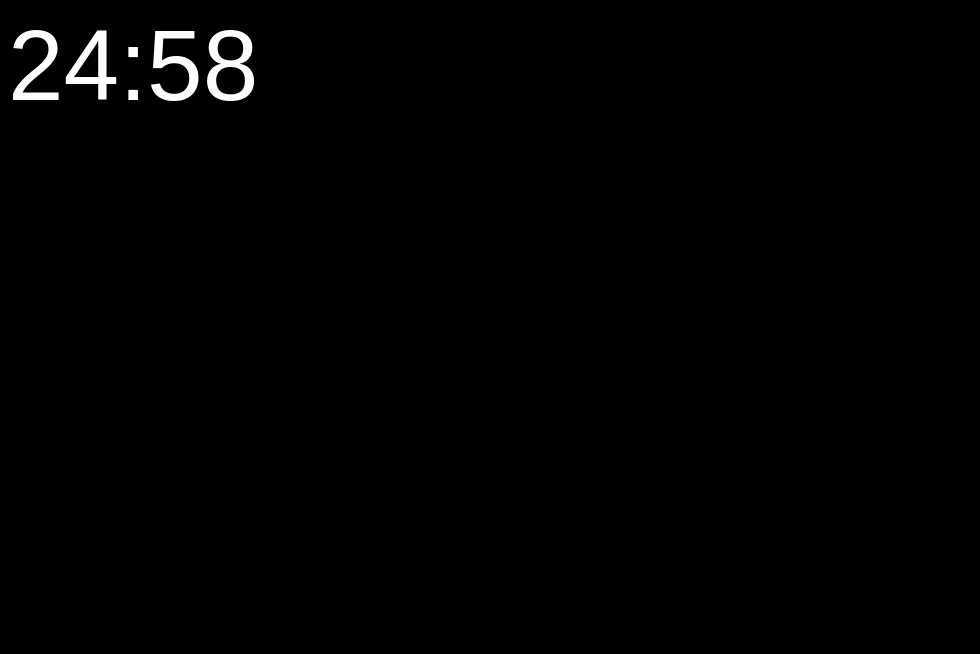
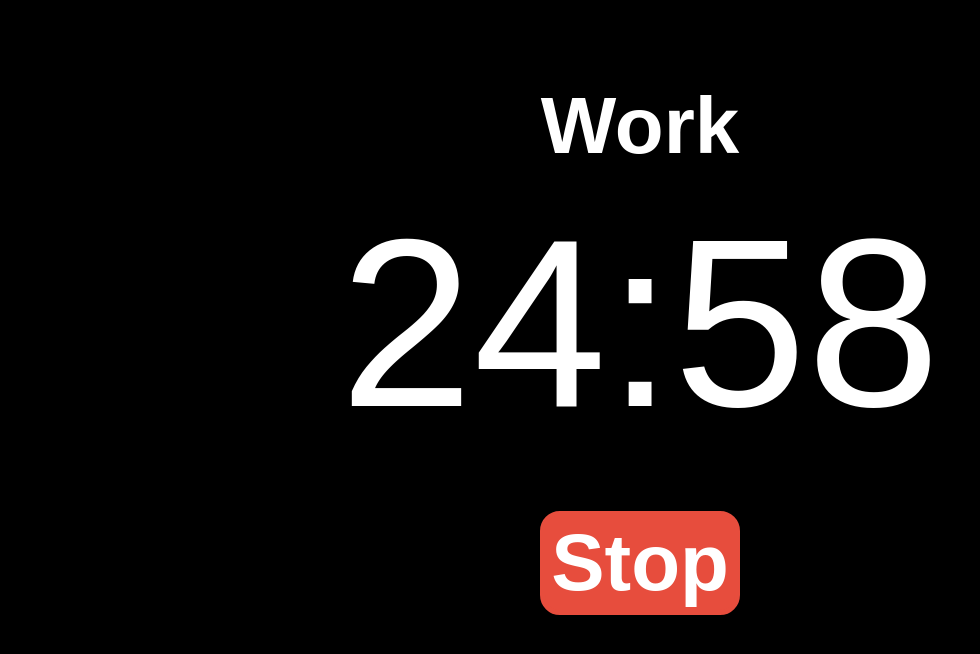
Before and after one commit to Ricardo-Santoyo/pomodoro-clock, a plain HTML site: page index.html in a window 1280 px wide. Both pictures are taken after a click on the element "25:00". Shown: the whole page, without its empty margins (0-980 px from the left). Drawn offline with Linux system fonts and the light colour scheme.

Commit message:
when timer reaches 0 it switches to break time if it was work time, or work time if it was break time.

```diff
--- a/index.html
+++ b/index.html
@@ -1,13 +1,17 @@
 <!DOCTYPE html>
 <html>
 <head>
-    <title>Pomodoro Clock</title>
+    <title>Pomodoro Timer</title>
     <meta charset="UTF-8">
     <link rel="stylesheet"
     href="styles.css">
 </head>
 <body>
+    <div id="action">Click the timer to start</div>
+
     <div id="clock">25:00</div>
+
+    <button id="stop">Stop</button>
 
    <script src="pomodoroClock.js"></script>
 </body>
--- a/pomodoroClock.js
+++ b/pomodoroClock.js
@@ -1,17 +1,24 @@
 const clock = document.querySelector("#clock");
+const action = document.querySelector("#action");
 let time = 1500
 let interval;
+let n = 0;
 let minute;
 let second;
 
 clock.addEventListener('click', startTimer);
 function startTimer(e) {
+    action.textContent = "Work"
     interval = setInterval(timer, 1000);
 };
 
 function timer() {
-    if (time == 0) {
-        return clearInterval(interval);
+    //determines whether its workTime or breakTime
+    if (time == 0 && n % 2 == 0) {
+        breakTime();
+    };
+    if (time == 0 && n % 2 == 1) {
+        workTime();
     };
 
     time = time - 1
@@ -32,3 +39,15 @@ function showTime() {
 
     clock.textContent = minute + ":" + second;
 };
+
+function breakTime() {
+    action.textContent = "Break"
+    time = 300;
+    n = n + 1;
+}
+
+function workTime() {
+    action.textContent = "Work"
+    time = 1500;
+    n = n + 1;
+}
--- a/styles.css
+++ b/styles.css
@@ -1,13 +1,47 @@
-body {
+body,html {
+    height: 100%;
+    margin: auto;
+    display: flex;
+    justify-content: center;
+    align-items: center;
+    flex-direction: column;
     background-color: black;
     color: white;
     font-family: Arial, Helvetica, sans-serif;
 }
 
 #clock {
-    font-size: 100px;
+    font-size: 1500%;
 }
 
 #clock:hover {
     cursor: pointer;
 }
+
+#clock:active {
+    color: rgb(38, 209, 38);
+}
+
+#stop {
+    margin-top: 50px;
+    color: white;
+    font-weight: bold;
+    font-size: 500%;
+    background-color: #E74D3D;
+    border: 5px solid #E74D3D;
+    border-radius: 20px;
+}
+
+#stop:hover {
+    cursor: pointer;
+    transform: scale(1.01);
+    box-shadow: rgba(255, 255, 255, 0.377) 0px 0px 32px;
+}
+
+#action {
+    position: absolute;
+    top: 0;
+    margin-top: 80px;
+    font-size: 500%;
+    font-weight: bold;
+}
```
